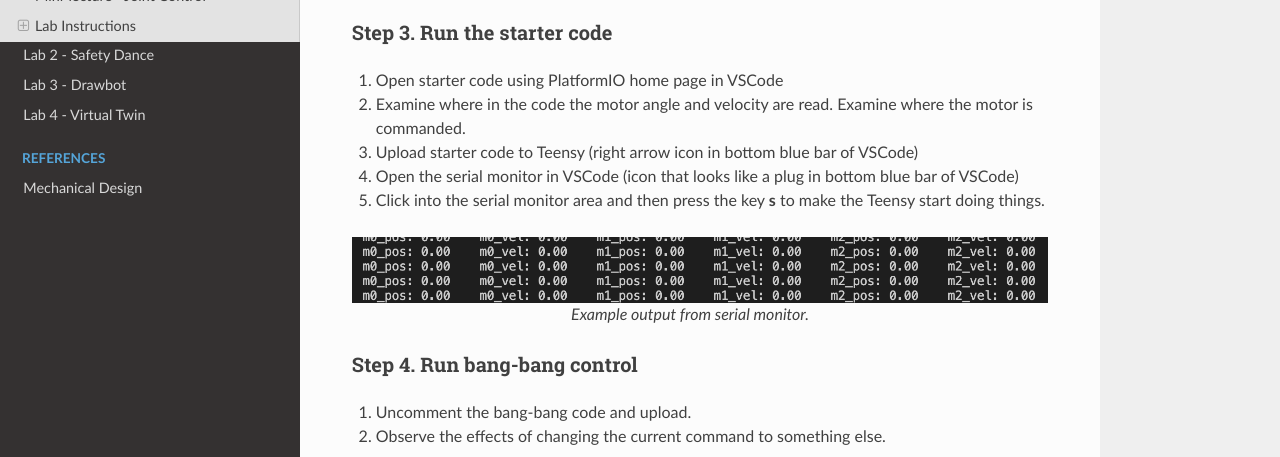
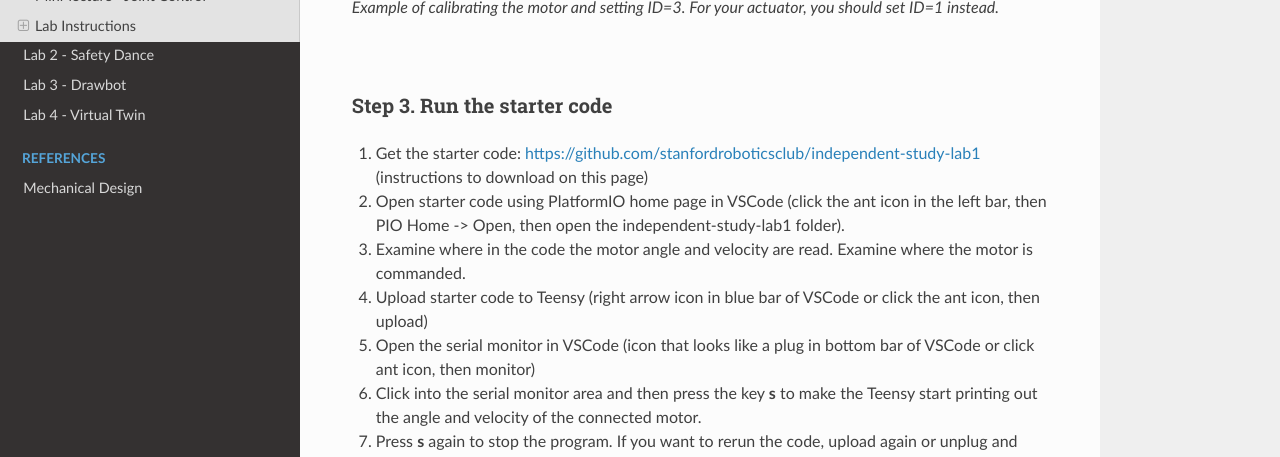
Before and after one commit to stanfordroboticsclub/pupperv3-independent-study, a Sphinx documentation site: the page built from docs/course-material/lab-1.rst, in a window 1280 px wide and 1400 px high, scrolled down 2638 px, cut to the strip 187-644 px from the top of the window. Built offline with Sphinx 7.4.7 and the Read the Docs theme 2.0.0, drawn with Linux system fonts in a browser that asks for light colours; some of the changed text lies outside the part shown.

Commit message:
Update picture. Add link. Clarify instructions

```diff
--- a/docs/course-material/lab-1.rst
+++ b/docs/course-material/lab-1.rst
@@ -29,13 +29,13 @@ Step 0. Setup
 Step 1. Connecting hardware
 ^^^^^^^^^^^^^^^^^^^^^^^^^^^^
 
-#. Attach the M2006 motor to the white cone via 3 M3 flat head screws.
+#. Attach the M2006 motor to the white cone via 3 M3x8mm flat head screws (M3 is the diameter, 8mm is the length, flat head means the top of the screw is flat and has a cone shape underneath.)
 #. Plug the M2006's 3-wire power cable and 4-wire ribbon encoder cable into the C610 motor controller.
-#. Plug the motor controller's 2-wire power cable into a XT30 port on the Pupper PCB and the 2-wire CAN cable into a smaller CAN port.
+#. Plug the motor controller's 2-wire power cable into a XT30 port on the PCB in the row near the Teensy.
+#. Plug in the 2-wire CAN cable into a CAN port in the row near the Teensy.
 #. Plug the Teensy into the socket on the Pupper PCB if it's not already.
 #. Plug the power supply or battery into the Pupper PCB's XT60 connector.
-#. Plug the Teensy into your laptop via micro USB to USB A/C.
-#. Done
+#. Plug the Teensy into your laptop via micro USB to USB A to C.
 
 .. figure:: ../_static/nice-single-motor-rig.jpg
     :align: center
@@ -45,6 +45,7 @@ Step 1. Connecting hardware
 Step 2. Set up the motor
 ^^^^^^^^^^^^^^^^^^^^^^^^^^^
 
+#. Turn on the system: press the power button on the PCB shield.
 #. Calibrate: Press and hold the button on the C610 motor controller until the motor starts moving and release.
 #. Wait until the C610 motor controller restarts.
 #. Set ID: Press the button on the C610 controller, then a little while later (half second) press the button again. The light should flash green.
@@ -63,11 +64,13 @@ Step 2. Set up the motor
 Step 3. Run the starter code
 ^^^^^^^^^^^^^^^^^^^^^^^^^^^^^^
 
-#. Open starter code using PlatformIO home page in VSCode
+#. Get the starter code: https://github.com/stanfordroboticsclub/independent-study-lab1 (instructions to download on this page)
+#. Open starter code using PlatformIO home page in VSCode (click the ant icon in the left bar, then PIO Home -> Open, then open the independent-study-lab1 folder).
 #. Examine where in the code the motor angle and velocity are read. Examine where the motor is commanded.
-#. Upload starter code to Teensy (right arrow icon in bottom blue bar of VSCode)
-#. Open the serial monitor in VSCode (icon that looks like a plug in bottom blue bar of VSCode)
-#. Click into the serial monitor area and then press the key **s** to make the Teensy start doing things.
+#. Upload starter code to Teensy (right arrow icon in blue bar of VSCode or click the ant icon, then upload)
+#. Open the serial monitor in VSCode (icon that looks like a plug in bottom bar of VSCode or click ant icon, then monitor)
+#. Click into the serial monitor area and then press the key **s** to make the Teensy start printing out the angle and velocity of the connected motor.
+#. Press **s** again to stop the program. If you want to rerun the code, upload again or unplug and replug your computer from the Teensy.
 
 .. figure:: ../_static/example-output.png
     :align: center
@@ -93,7 +96,8 @@ Step 4. Run bang-bang control
 Step 5. Write PD position control
 ^^^^^^^^^^^^^^^^^^^^^^^^^^^^^^^^^^
 
-#. Replace call to bang-bang controller with your PD controller. Use Kp = 1000.0 and Kd = 0.0 to start. Don't forget the negative signs!
+#. Comment out the bang-bang controller and comment in the call to the PD control. The function should return the current (100mA, 200mA etc) command.
+#. Use Kp = 1000.0 and Kd = 0.0 to start. Don't forget the negative signs!
 #. Upload code to Teensy
 
 [Insert gif of proper PD joint control]
```
Also changed, not shown: docs/_static/nice-single-motor-rig.jpg.
